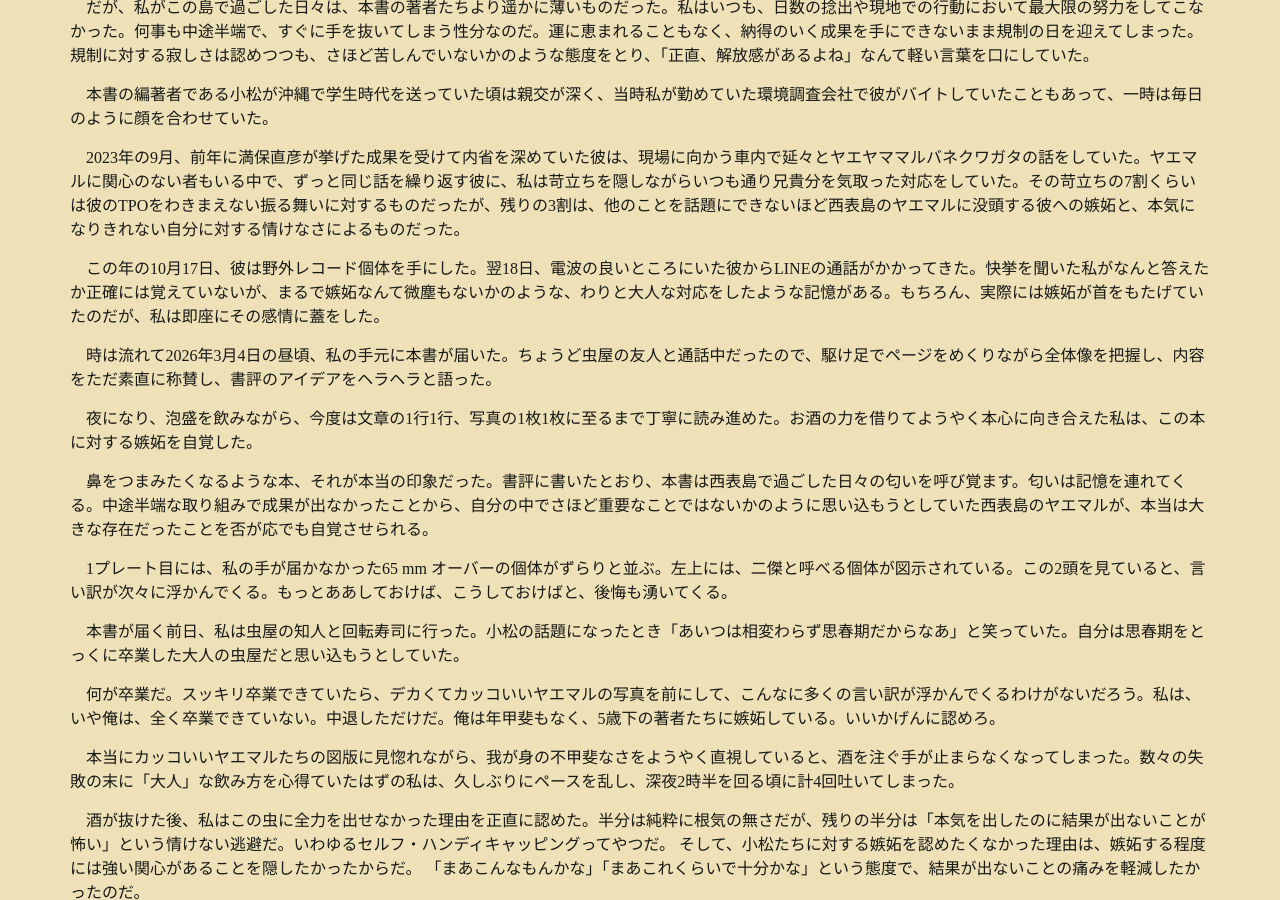
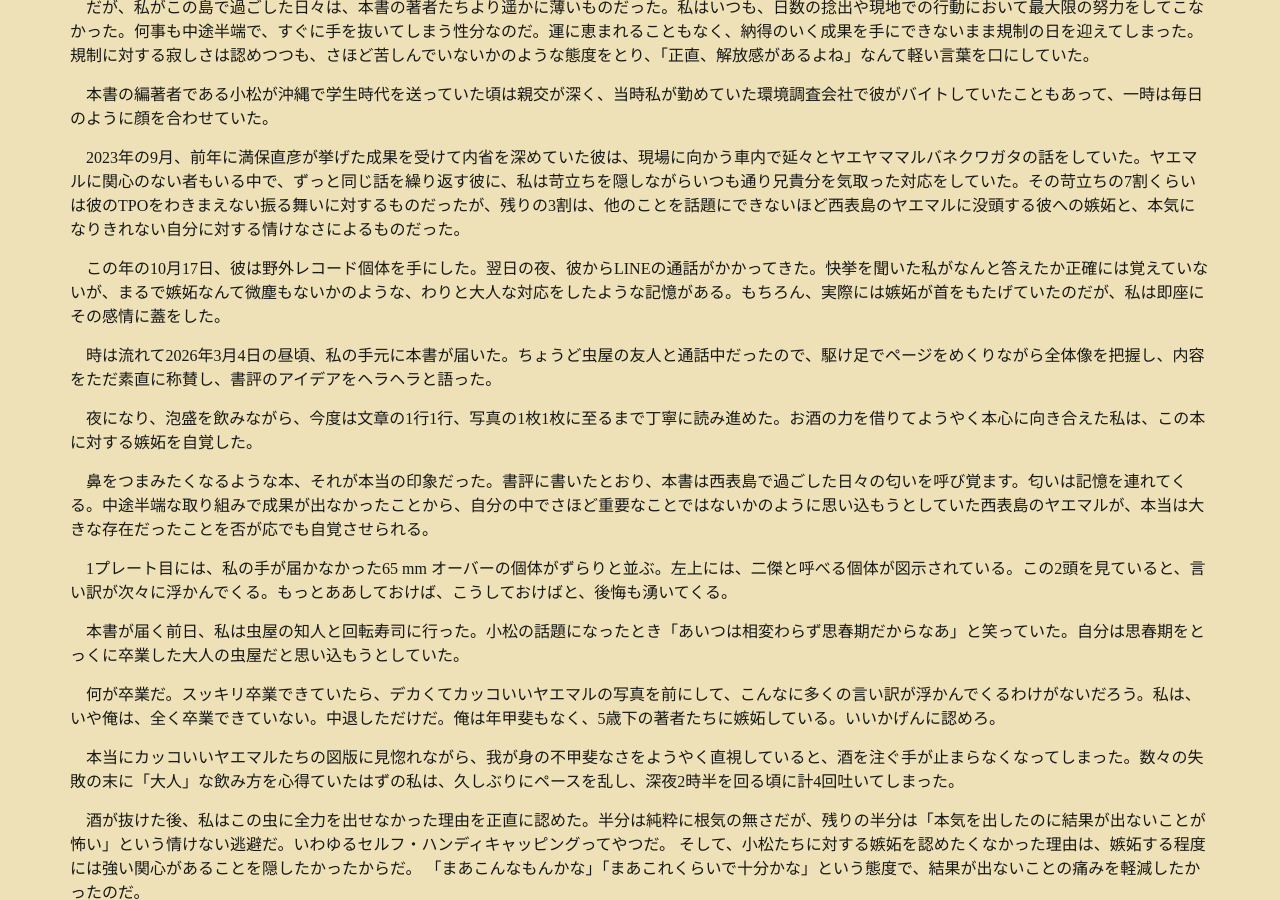
Before and after one commit to fujikawahiroaki/fujikawahiroaki-hp, a Jekyll site: the page built from _posts/2026-03-06-iriomotejima_kaisouroku_daishizukan_no_shohyou_to_kansou.markdown, in a window 1280 px wide and 900 px high, scrolled down 3599 px. Built offline with Jekyll 4.4.1, drawn with Linux system fonts in a browser that asks for light colours.

Commit message:
feat: ダイシ図鑑感想の微修正

```diff
--- a/_posts/2026-03-06-iriomotejima_kaisouroku_daishizukan_no_shohyou_to_kansou.markdown
+++ b/_posts/2026-03-06-iriomotejima_kaisouroku_daishizukan_no_shohyou_to_kansou.markdown
@@ -121,7 +121,7 @@ categories: articles
 
 2023年の9月、前年に満保直彦が挙げた成果を受けて内省を深めていた彼は、現場に向かう車内で延々とヤエヤママルバネクワガタの話をしていた。ヤエマルに関心のない者もいる中で、ずっと同じ話を繰り返す彼に、私は苛立ちを隠しながらいつも通り兄貴分を気取った対応をしていた。その苛立ちの7割くらいは彼のTPOをわきまえない振る舞いに対するものだったが、残りの3割は、他のことを話題にできないほど西表島のヤエマルに没頭する彼への嫉妬と、本気になりきれない自分に対する情けなさによるものだった。
 
-この年の10月17日、彼は野外レコード個体を手にした。翌18日、電波の良いところにいた彼からLINEの通話がかかってきた。快挙を聞いた私がなんと答えたか正確には覚えていないが、まるで嫉妬なんて微塵もないかのような、わりと大人な対応をしたような記憶がある。もちろん、実際には嫉妬が首をもたげていたのだが、私は即座にその感情に蓋をした。
+この年の10月17日、彼は野外レコード個体を手にした。翌日の夜、彼からLINEの通話がかかってきた。快挙を聞いた私がなんと答えたか正確には覚えていないが、まるで嫉妬なんて微塵もないかのような、わりと大人な対応をしたような記憶がある。もちろん、実際には嫉妬が首をもたげていたのだが、私は即座にその感情に蓋をした。
 
 時は流れて2026年3月4日の昼頃、私の手元に本書が届いた。ちょうど虫屋の友人と通話中だったので、駆け足でページをめくりながら全体像を把握し、内容をただ素直に称賛し、書評のアイデアをヘラヘラと語った。
 
```
